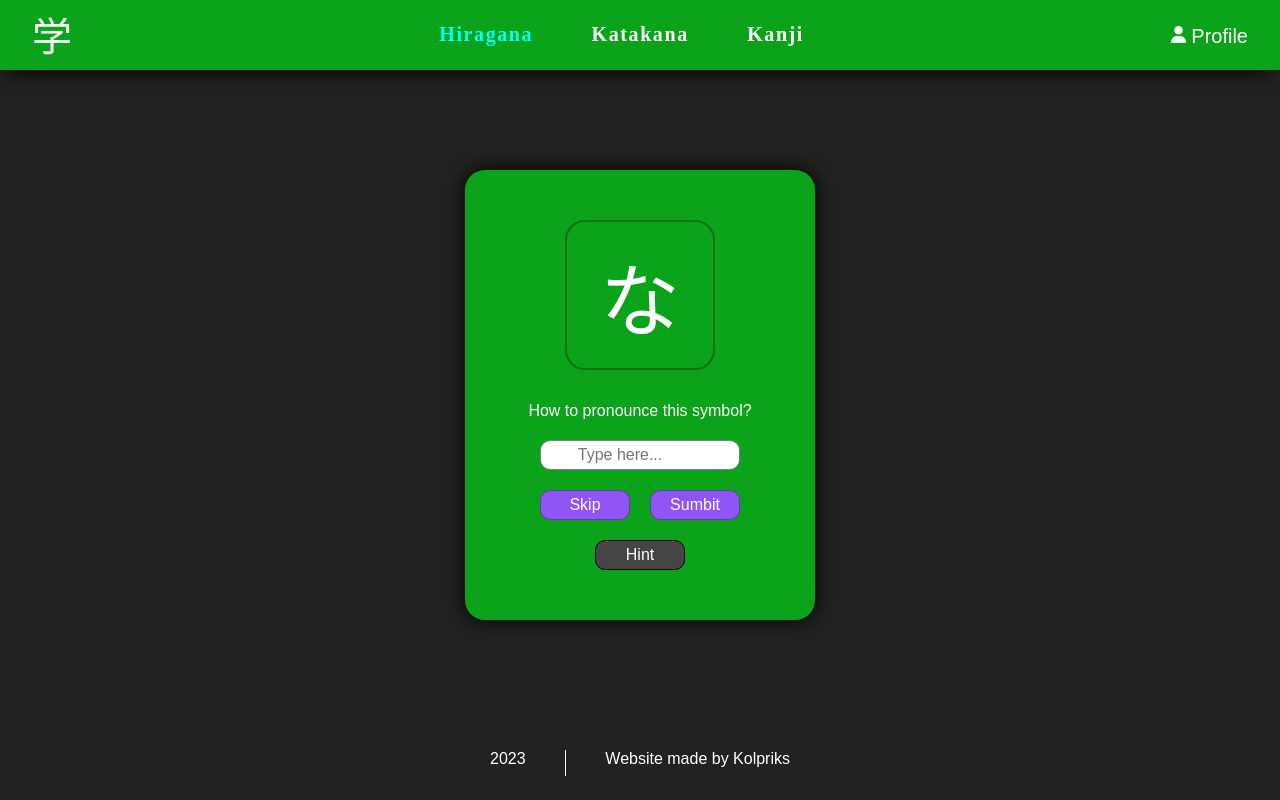
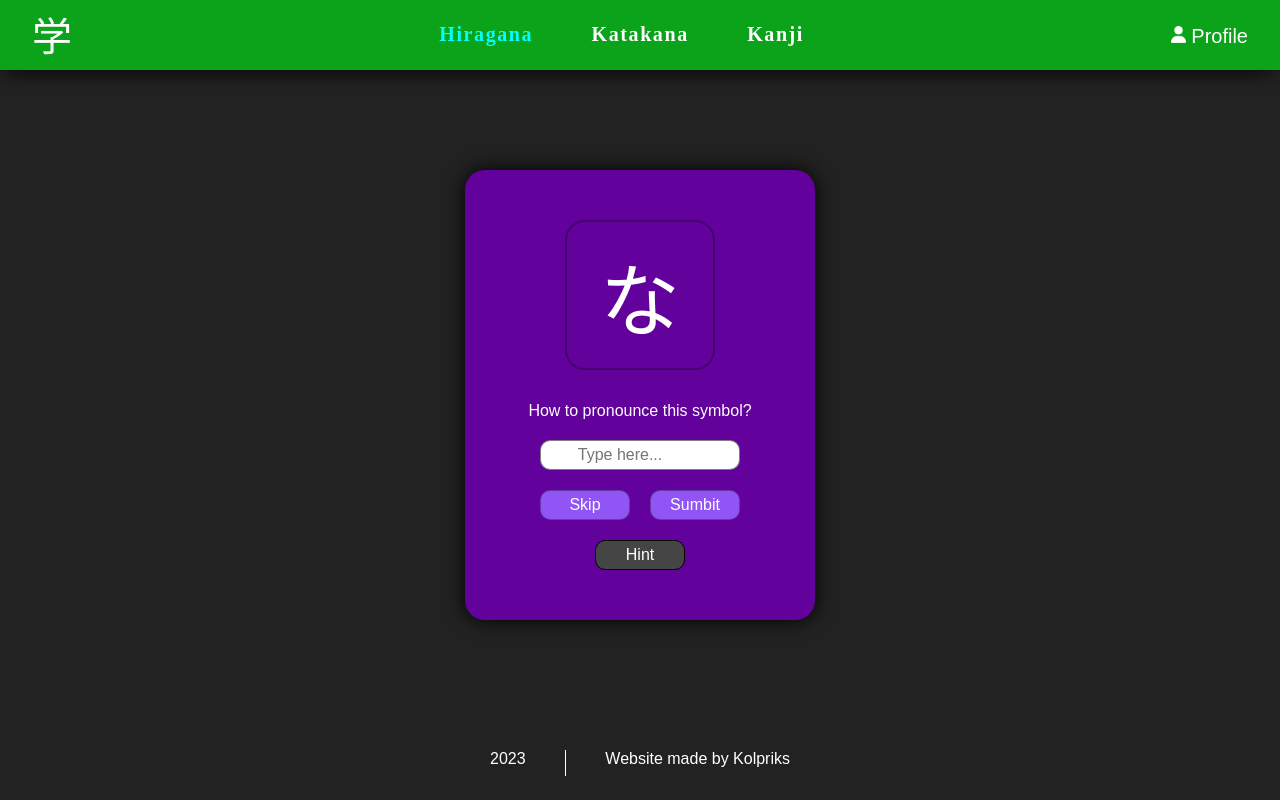
Before and after one commit to Kolpriks/japanese-site, a React (Create React App) app: page / in a window 1280 px wide. Built offline with nearby package versions, Linux system fonts and the light colour scheme.

Commit message:
Change Color

```diff
--- a/src/components/HiraganaCard/Card.css
+++ b/src/components/HiraganaCard/Card.css
@@ -13,7 +13,7 @@
 	width: 350px;
 	height: 450px;
 	position: absolute;
-	background-color: #0AA319;
+	background-color: #63019c; /*#0AA319*/
 	display: flex;
 	flex-direction: column;
 	z-index: 5;
```
